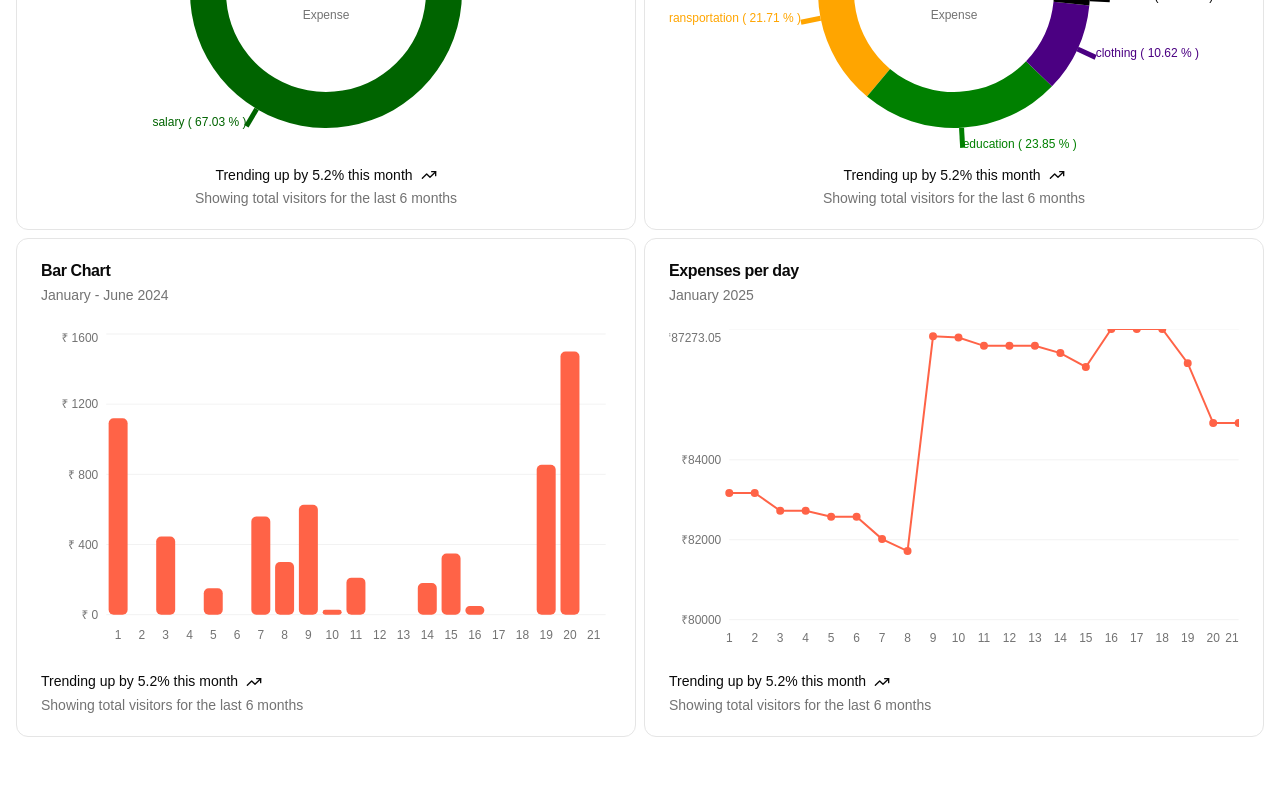
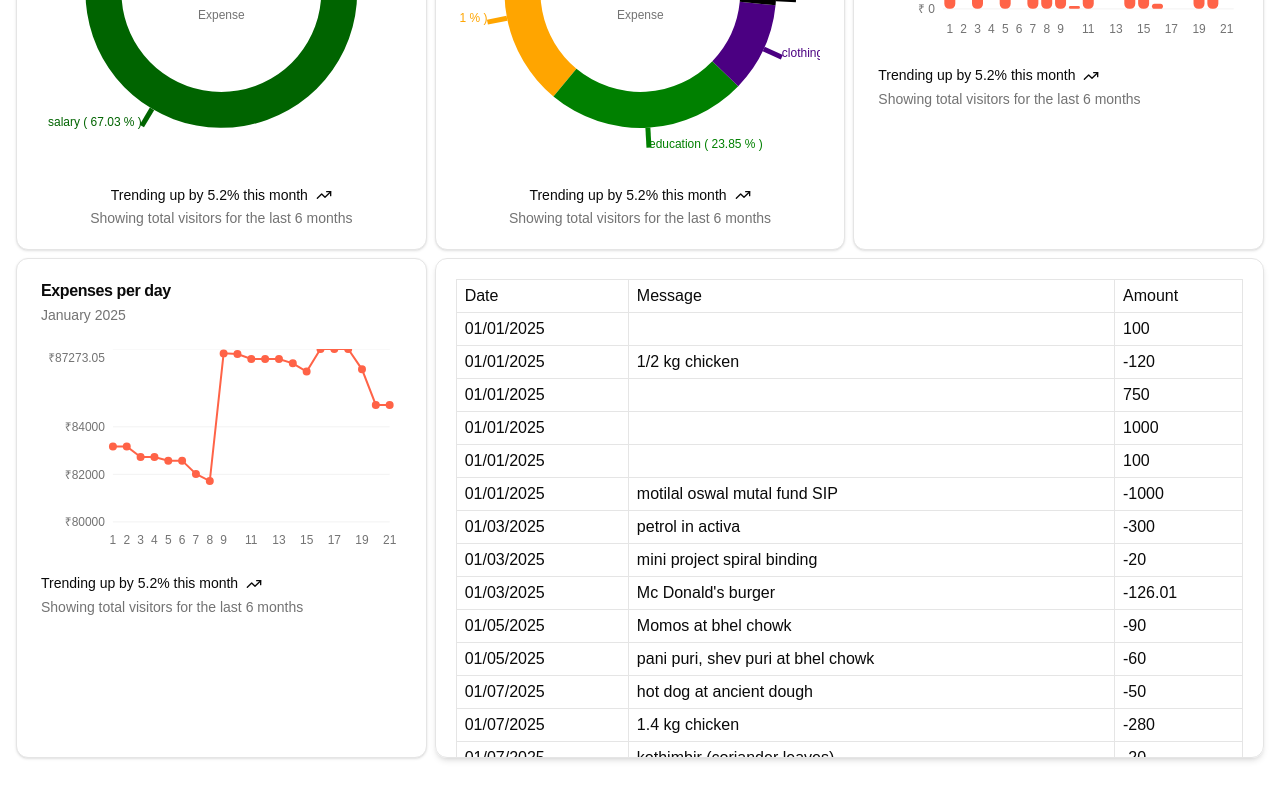
Before and after one commit to tanmayvaij/koshmate, a Next.js app: page / in a window 1280 px wide. Shown: the part 266-1066 px from the top of the page. Before the commit the page ends 1019 px from the top, so only its background shows below. Built offline with nearby package versions, Linux system fonts and the light colour scheme.

Commit message:
added table
Signed-off-by: Tanmay Vaij <tanmayvaij22@gmail.com>

```diff
--- a/src/app/page.tsx
+++ b/src/app/page.tsx
@@ -2,14 +2,21 @@ import { ExpenseBarChart } from "@/components/custom/ExpenseBarChart";
 import { ExpenseDistributionPieChart } from "@/components/custom/ExpenseDistributionPieChart";
 import { ExpenseLineChart } from "@/components/custom/ExpenseLineChart";
 import { IncomeDistributionPieChart } from "@/components/custom/IncomeDistributionPieChart";
+import { Transactions } from "@/components/custom/Transactions";
 
 const Page = () => {
   return (
-    <div className="grid grid-cols-2 gap-2 p-4">
+    <div className="grid grid-cols-3 grid-rows-3 gap-2 p-4">
       <IncomeDistributionPieChart />
       <ExpenseDistributionPieChart />
       <ExpenseBarChart />
+
       <ExpenseLineChart />
+
+      <div className="col-span-2 row-span-1">
+      <Transactions />
+      </div>
+
     </div>
   );
 };
--- a/src/components/custom/ExpenseBarChart.tsx
+++ b/src/components/custom/ExpenseBarChart.tsx
@@ -37,7 +37,7 @@ export function ExpenseBarChart() {
   }));
 
   return (
-    <Card className="shadow-none">
+    <Card>
       <CardHeader>
         <CardTitle>Bar Chart</CardTitle>
         <CardDescription>January - June 2024</CardDescription>
--- a/src/components/custom/ExpenseDistributionPieChart.tsx
+++ b/src/components/custom/ExpenseDistributionPieChart.tsx
@@ -46,7 +46,7 @@ export const ExpenseDistributionPieChart = () => {
   }));
 
   return (
-    <Card className="flex flex-col shadow-none ">
+    <Card className="flex flex-col">
       <CardHeader className="items-center pb-0">
         <CardTitle>Expenses % by Category</CardTitle>
         <CardDescription>January 2025</CardDescription>
--- a/src/components/custom/ExpenseLineChart.tsx
+++ b/src/components/custom/ExpenseLineChart.tsx
@@ -47,7 +47,7 @@ export function ExpenseLineChart() {
   });
 
   return (
-    <Card className="shadow-none col-span-1 ">
+    <Card className="col-span-1 ">
       <CardHeader>
         <CardTitle>Expenses per day</CardTitle>
         <CardDescription>January 2025</CardDescription>
@@ -58,8 +58,8 @@ export function ExpenseLineChart() {
             accessibilityLayer
             data={data}
             margin={{
-              // left: 12,
-              // right: 12,
+              left: 12,
+              right: 12,
             }}
           >
             <CartesianGrid vertical={false} />
--- a/src/components/custom/IncomeDistributionPieChart.tsx
+++ b/src/components/custom/IncomeDistributionPieChart.tsx
@@ -46,7 +46,7 @@ export const IncomeDistributionPieChart = () => {
   }));
 
   return (
-    <Card className="flex flex-col shadow-none ">
+    <Card className="flex flex-col">
       <CardHeader className="items-center pb-0">
         <CardTitle>Expenses % by Category</CardTitle>
         <CardDescription>January 2025</CardDescription>
--- /dev/null
+++ b/src/components/custom/Transactions.tsx
@@ -0,0 +1,28 @@
+import { transactions } from "@/data";
+
+export function Transactions() {
+  return (
+    <div className="shadow-md rounded-xl border h-[500px] overflow-y-scroll p-5">
+      <table className="w-full">
+        <thead>
+          <tr>
+            <td className="border px-2 py-1">Date</td>
+            <td className="border px-2 py-1">Message</td>
+            <td className="border px-2 py-1">Amount</td>
+          </tr>
+        </thead>
+        <tbody>
+          {transactions.map((transaction, tid) => {
+            return (
+              <tr key={tid}>
+                <td className="border px-2 py-1">{transaction.date}</td>
+                <td className="border px-2 py-1">{transaction.message}</td>
+                <td className="border px-2 py-1">{transaction.amount}</td>
+              </tr>
+            );
+          })}
+        </tbody>
+      </table>
+    </div>
+  );
+}
--- /dev/null
+++ b/src/components/ui/table.tsx
@@ -0,0 +1,120 @@
+import * as React from "react"
+
+import { cn } from "@/lib/utils"
+
+const Table = React.forwardRef<
+  HTMLTableElement,
+  React.HTMLAttributes<HTMLTableElement>
+>(({ className, ...props }, ref) => (
+  <div className="relative w-full overflow-auto">
+    <table
+      ref={ref}
+      className={cn("w-full caption-bottom text-sm", className)}
+      {...props}
+    />
+  </div>
+))
+Table.displayName = "Table"
+
+const TableHeader = React.forwardRef<
+  HTMLTableSectionElement,
+  React.HTMLAttributes<HTMLTableSectionElement>
+>(({ className, ...props }, ref) => (
+  <thead ref={ref} className={cn("[&_tr]:border-b", className)} {...props} />
+))
+TableHeader.displayName = "TableHeader"
+
+const TableBody = React.forwardRef<
+  HTMLTableSectionElement,
+  React.HTMLAttributes<HTMLTableSectionElement>
+>(({ className, ...props }, ref) => (
+  <tbody
+    ref={ref}
+    className={cn("[&_tr:last-child]:border-0", className)}
+    {...props}
+  />
+))
+TableBody.displayName = "TableBody"
+
+const TableFooter = React.forwardRef<
+  HTMLTableSectionElement,
+  React.HTMLAttributes<HTMLTableSectionElement>
+>(({ className, ...props }, ref) => (
+  <tfoot
+    ref={ref}
+    className={cn(
+      "border-t bg-muted/50 font-medium [&>tr]:last:border-b-0",
+      className
+    )}
+    {...props}
+  />
+))
+TableFooter.displayName = "TableFooter"
+
+const TableRow = React.forwardRef<
+  HTMLTableRowElement,
+  React.HTMLAttributes<HTMLTableRowElement>
+>(({ className, ...props }, ref) => (
+  <tr
+    ref={ref}
+    className={cn(
+      "border-b transition-colors hover:bg-muted/50 data-[state=selected]:bg-muted",
+      className
+    )}
+    {...props}
+  />
+))
+TableRow.displayName = "TableRow"
+
+const TableHead = React.forwardRef<
+  HTMLTableCellElement,
+  React.ThHTMLAttributes<HTMLTableCellElement>
+>(({ className, ...props }, ref) => (
+  <th
+    ref={ref}
+    className={cn(
+      "h-10 px-2 text-left align-middle font-medium text-muted-foreground [&:has([role=checkbox])]:pr-0 [&>[role=checkbox]]:translate-y-[2px]",
+      className
+    )}
+    {...props}
+  />
+))
+TableHead.displayName = "TableHead"
+
+const TableCell = React.forwardRef<
+  HTMLTableCellElement,
+  React.TdHTMLAttributes<HTMLTableCellElement>
+>(({ className, ...props }, ref) => (
+  <td
+    ref={ref}
+    className={cn(
+      "p-2 align-middle [&:has([role=checkbox])]:pr-0 [&>[role=checkbox]]:translate-y-[2px]",
+      className
+    )}
+    {...props}
+  />
+))
+TableCell.displayName = "TableCell"
+
+const TableCaption = React.forwardRef<
+  HTMLTableCaptionElement,
+  React.HTMLAttributes<HTMLTableCaptionElement>
+>(({ className, ...props }, ref) => (
+  <caption
+    ref={ref}
+    className={cn("mt-4 text-sm text-muted-foreground", className)}
+    {...props}
+  />
+))
+TableCaption.displayName = "TableCaption"
+
+export {
+  Table,
+  TableHeader,
+  TableBody,
+  TableFooter,
+  TableHead,
+  TableRow,
+  TableCell,
+  TableCaption,
+}
```
Also changed, not shown: src/context/InsightsProvider.tsx (added, +15 -0 lines).
